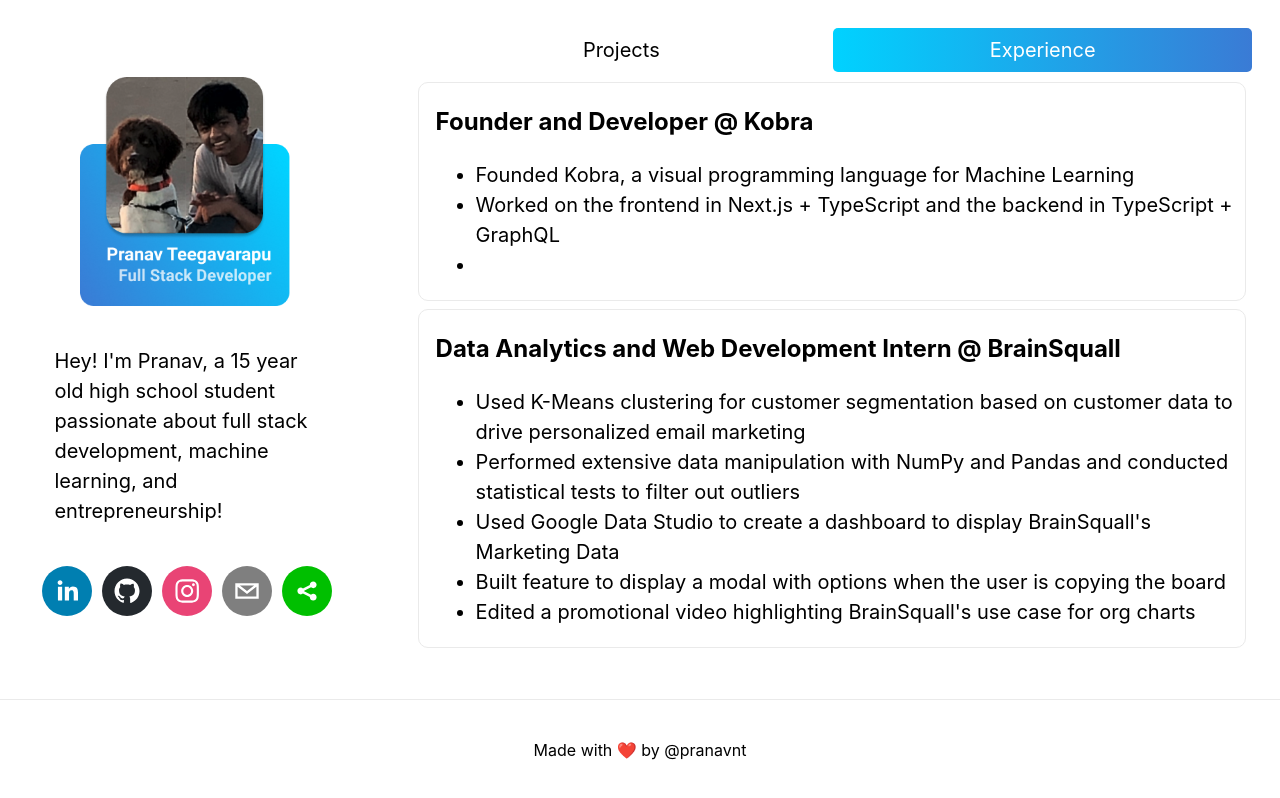
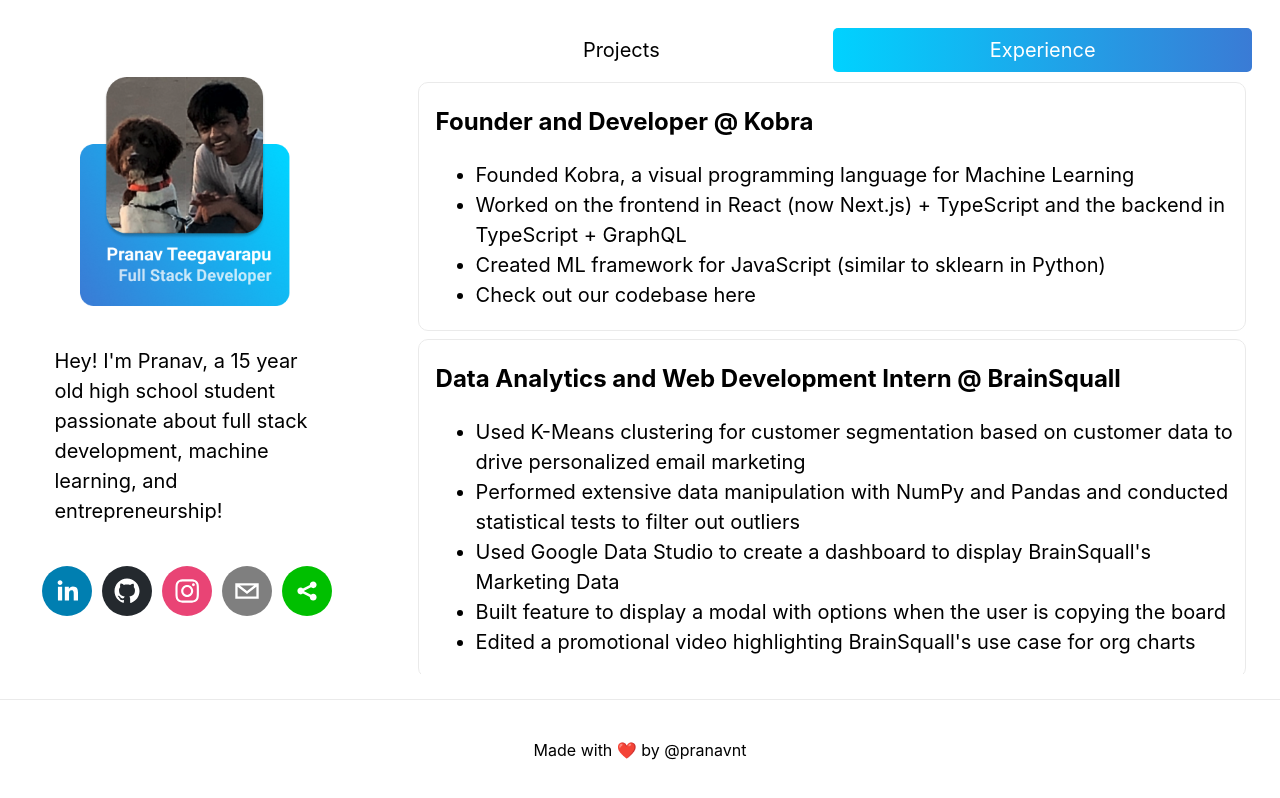
Before and after one commit to pranavnt/pt5.dev, a Next.js app: page / in a window 1280 px wide. Both pictures are taken after a click on the element "Experience". Built offline with nearby package versions, Linux system fonts and the light colour scheme.

Commit message:
im happy w/ this for now

```diff
--- a/components/utils.js
+++ b/components/utils.js
@@ -54,10 +54,18 @@
           Founded Kobra, a visual programming language for Machine Learning
         </li>
         <li>
-          Worked on the frontend in Next.js + TypeScript and the backend in
-          TypeScript + GraphQL
+          Worked on the frontend in React (now Next.js) + TypeScript and the
+          backend in TypeScript + GraphQL
         </li>
-        <li></li>
+        <li>
+          Created ML framework for JavaScript (similar to sklearn in Python)
+        </li>
+        <li>
+          Check out our codebase{" "}
+          <a href="https://github.com/kobra-dev" target="_blank">
+            here
+          </a>{" "}
+        </li>
       </ul>
     }
   />,
--- a/styles/Home.module.css
+++ b/styles/Home.module.css
@@ -48,10 +48,10 @@
   float: "left";
 }
 
-#projects:hover #projects:active #projects:focus {
+#projects td:hover {
   color: white !important;
 }
 
-#experiences:hover #experiences:active #experiences:focus {
+#experiences td:hover {
   color: white !important;
 }
```
